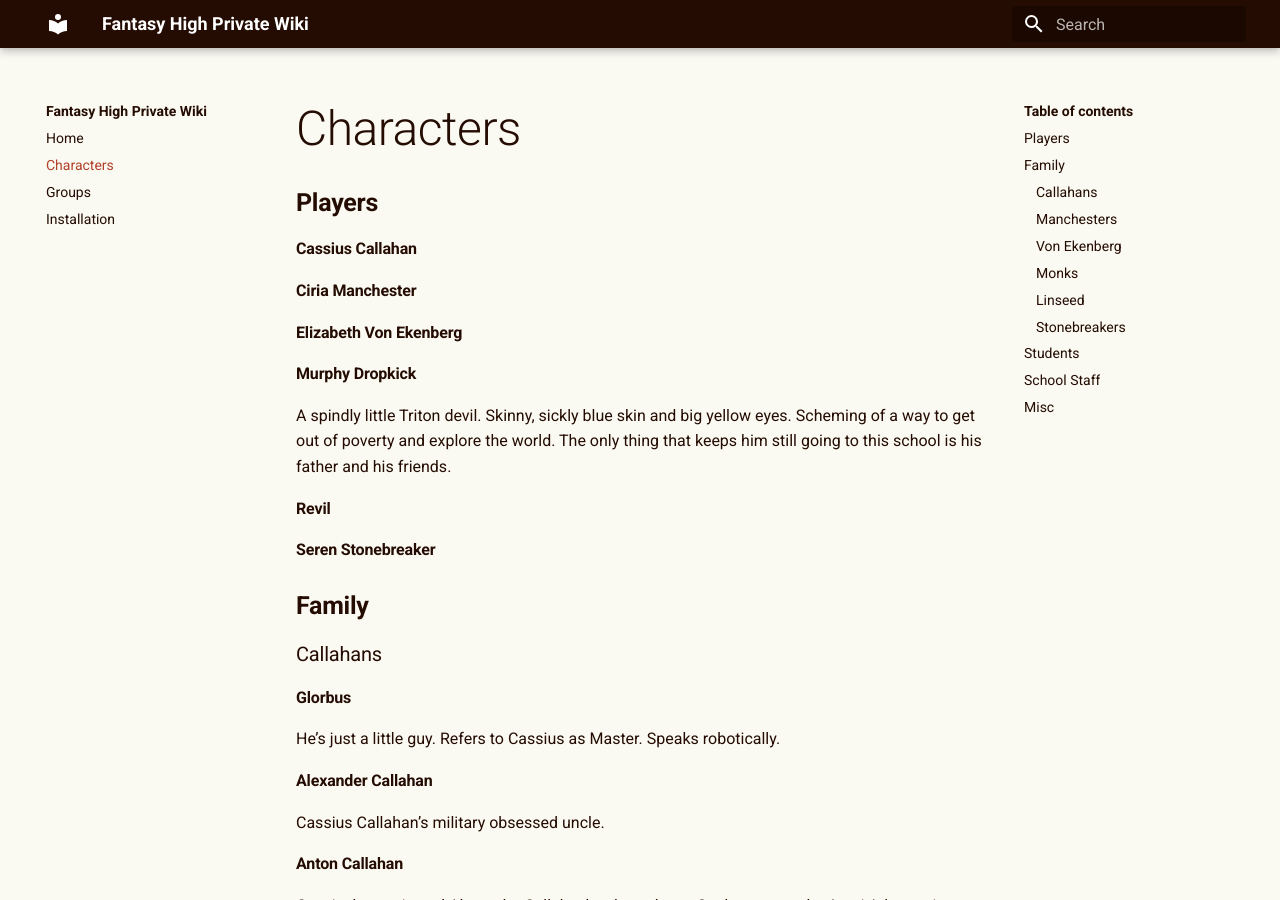
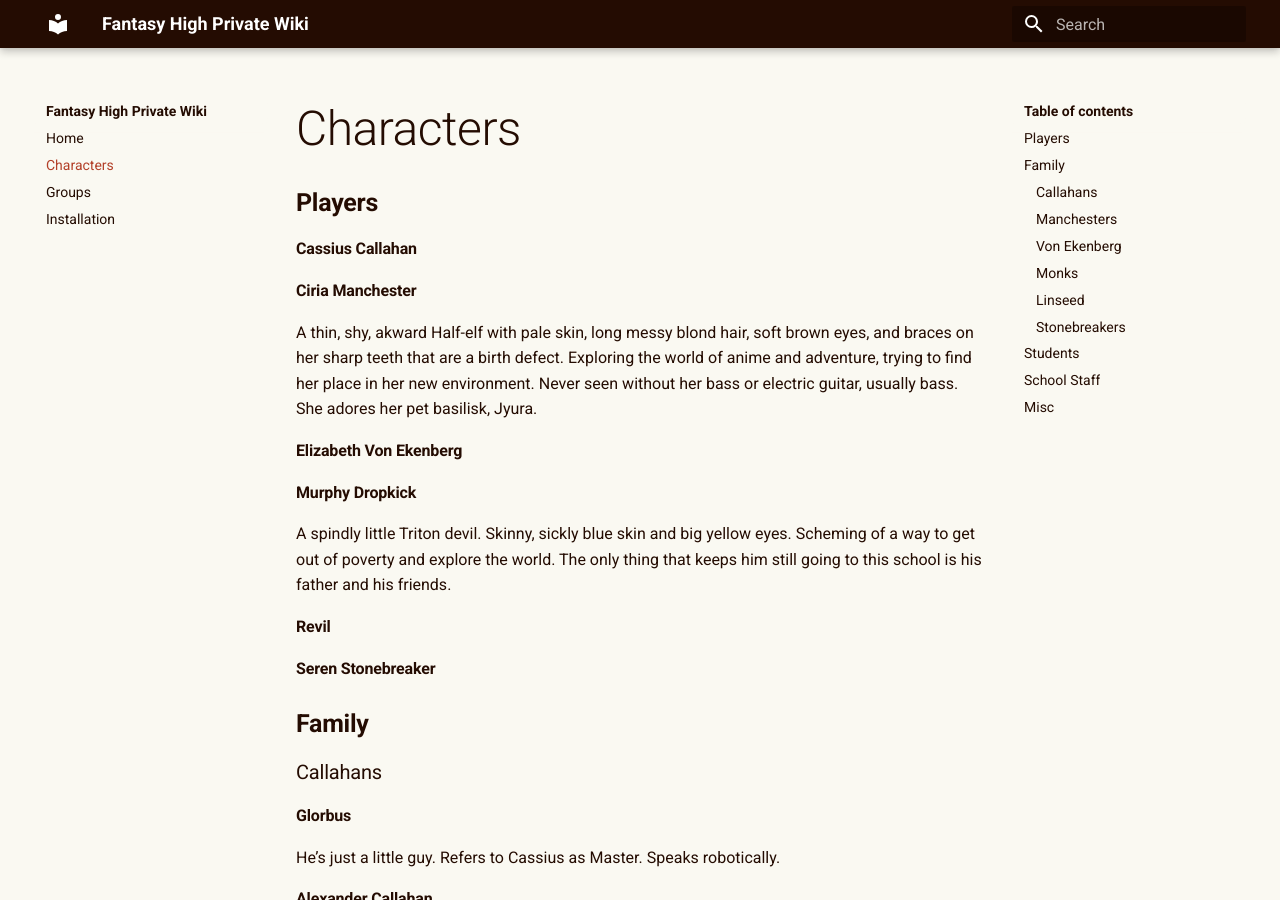
Before and after one commit to Aelyxiris/fantasyhigh, an MkDocs documentation site: the page built from docs/characters.md, in a window 1280 px wide and 900 px high. Built offline with MkDocs 1.6.1 and Material for MkDocs 9.7.7, drawn with Linux system fonts in a browser that asks for light colours.

Commit message:
Ciria description :)

```diff
--- a/docs/characters.md
+++ b/docs/characters.md
@@ -4,7 +4,7 @@
 #### Cassius Callahan
 
 #### Ciria Manchester
-
+A thin, shy, akward Half-elf with pale skin, long messy blond hair, soft brown eyes, and braces on her sharp teeth that are a birth defect. Exploring the world of anime and adventure, trying to find her place in her new environment. Never seen without her bass or electric guitar, usually bass. She adores her pet basilisk, Jyura.
 #### Elizabeth Von Ekenberg
 
 #### Murphy Dropkick
```
